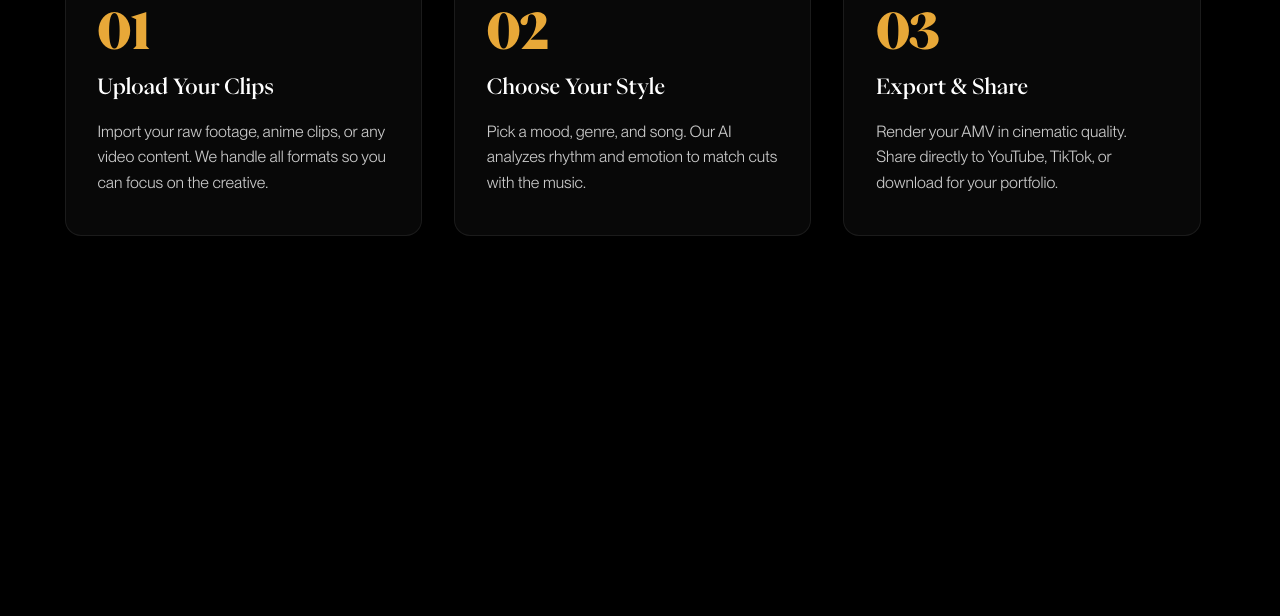
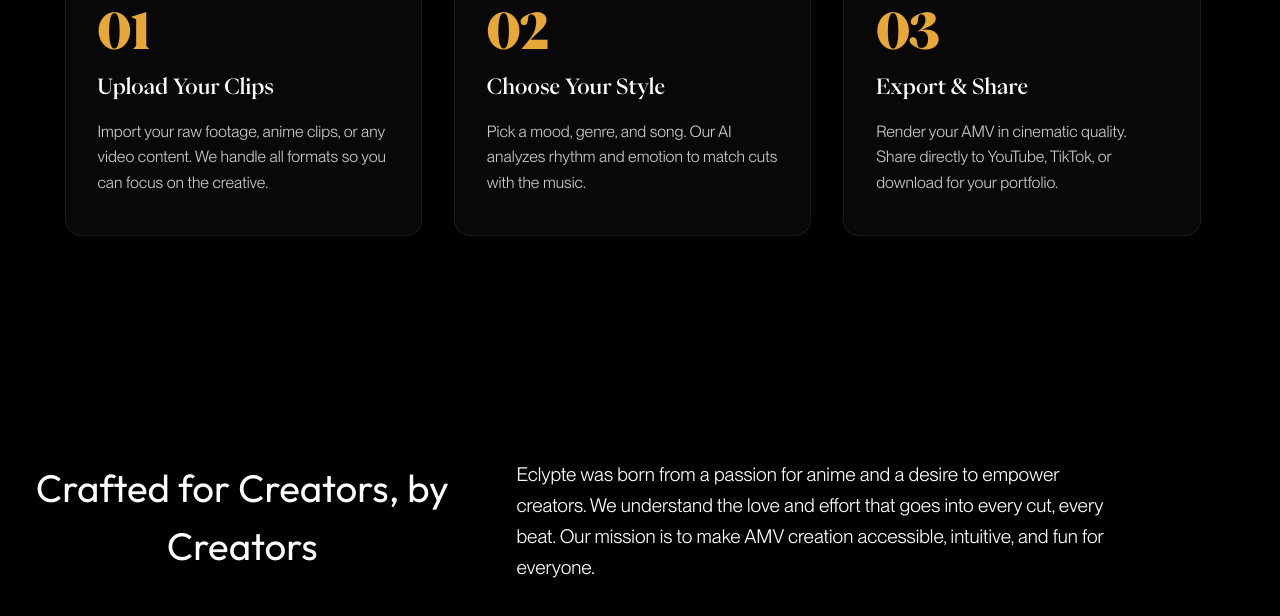
Before and after one commit to Flaryiest/eclypte, a Next.js app in the folder web/: page / in a window 1280 px wide. Shown: the part 1276-1892 px from the top of the page. Built offline with nearby package versions, Linux system fonts and the light colour scheme.

Commit message:
about section draft

```diff
--- a/web/src/app/page.module.css
+++ b/web/src/app/page.module.css
@@ -168,6 +168,38 @@
     line-height: 1.6;
 }
 
+.aboutContainer {
+    display: flex;
+    flex-direction: row;
+    gap: 4rem;
+    width: 100%;
+    max-width: 100dvw;
+    margin: 0 auto;
+    padding: 0 2rem;
+    box-sizing: border-box;
+    justify-content: center;
+    padding-top: 10rem;
+    padding-right: 10rem;
+
+}
+
+.aboutTitle {
+    flex: 1;
+    text-align: center;
+    min-height: 100%;
+    font-size: 2.4rem;
+    font-family: var(--font-outfit);
+}
+
+.aboutDescription {
+    flex: 1.4;
+    font-family: var(--font-neue);
+    font-size: 1.2rem;
+    color: var(--color-primary);
+    line-height: 1.6;
+    box-sizing: border-box;
+}
+
 @media (max-width: 768px) {
     .heroContainer {
         padding-right: 0;
--- a/web/src/app/page.tsx
+++ b/web/src/app/page.tsx
@@ -37,6 +37,10 @@ export default function Home() {
             </div>
           </div>
         </section>
+        <section className={styles.aboutContainer}>
+          <h2 className={styles.aboutTitle}>Crafted for Creators, by Creators</h2>
+          <p className={styles.aboutDescription}>Eclypte was born from a passion for anime and a desire to empower creators. We understand the love and effort that goes into every cut, every beat. Our mission is to make AMV creation accessible, intuitive, and fun for everyone.</p>
+        </section>
       </main>
     </div>
   );
--- a/web/src/components/hero/heroLayers.tsx
+++ b/web/src/components/hero/heroLayers.tsx
@@ -68,7 +68,7 @@ export default function HeroLayers() {
             }
 
             if (containerRef.current) {
-                const opacity = Math.max(0, 1 - scroll / 700)
+                const opacity = Math.max(0, 1 - scroll / 900)
                 containerRef.current.style.opacity = String(opacity)
             }
         }
```
